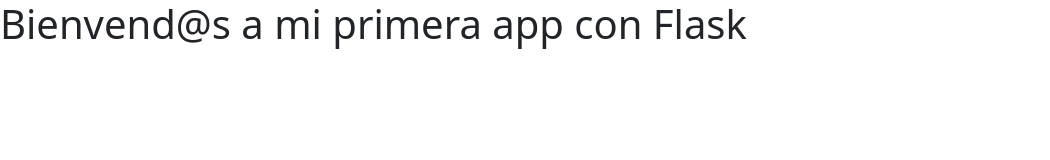
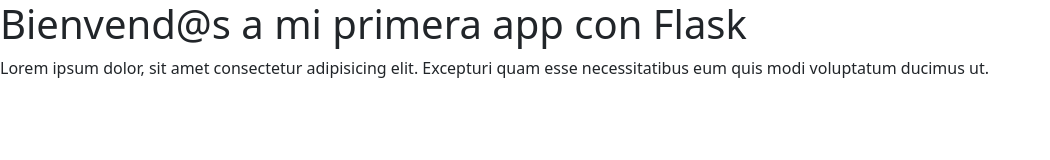
Before and after one commit to Pucelana/myappweb, a plain HTML site: page templates/index.html in a window 1280 px wide. Shown: the whole page, without its empty margins (0-1050 px from the left). Drawn offline with nearby package versions, Linux system fonts and the light colour scheme.

Commit message:
cambio texto

```diff
--- a/templates/index.html
+++ b/templates/index.html
@@ -12,6 +12,8 @@
 <body>
   <header>
     <h1>Bienvend@s a mi primera app con Flask</h1>
+    <p>Lorem ipsum dolor, sit amet consectetur adipisicing elit. Excepturi quam esse necessitatibus eum quis modi voluptatum ducimus ut.
+    </p>
   </header>
   <main>
   </main>
```
